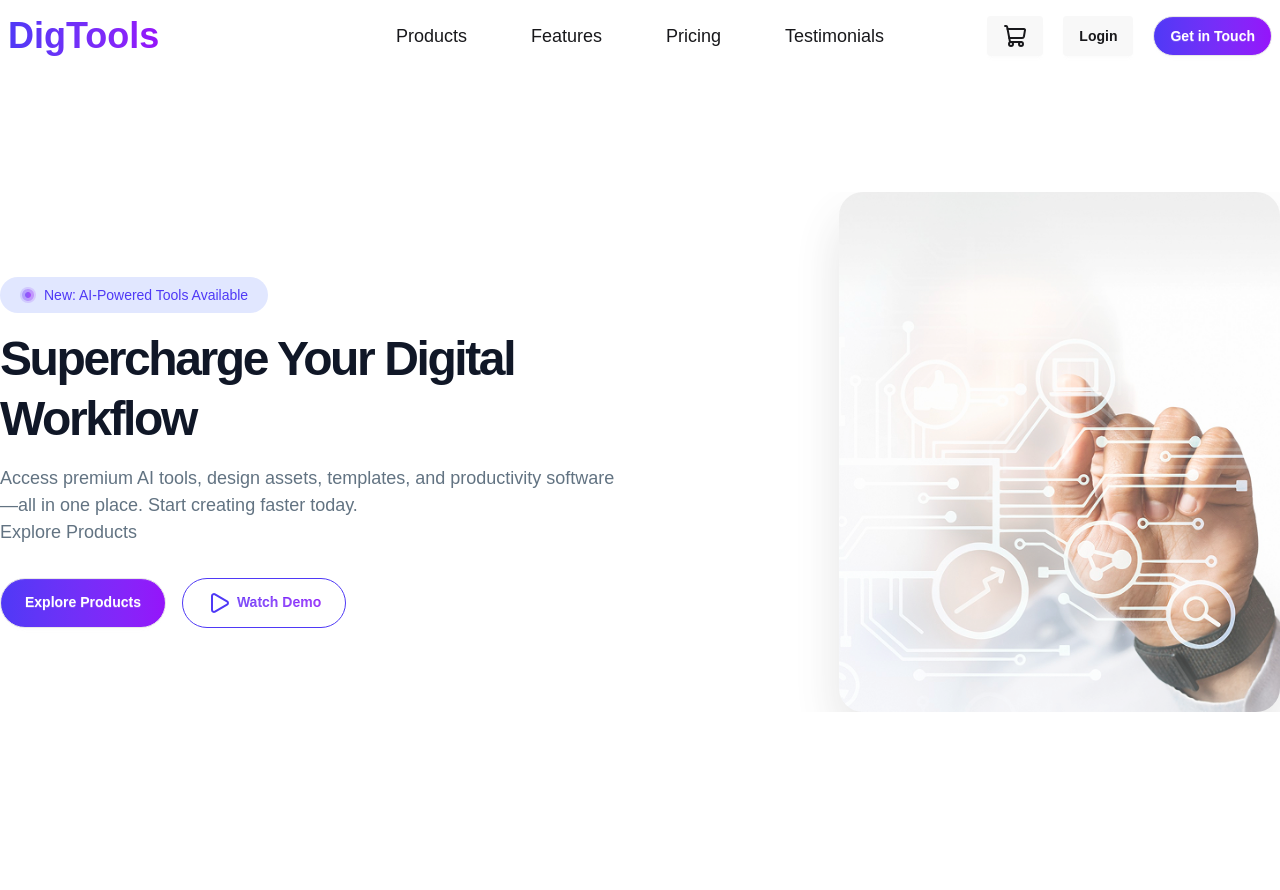
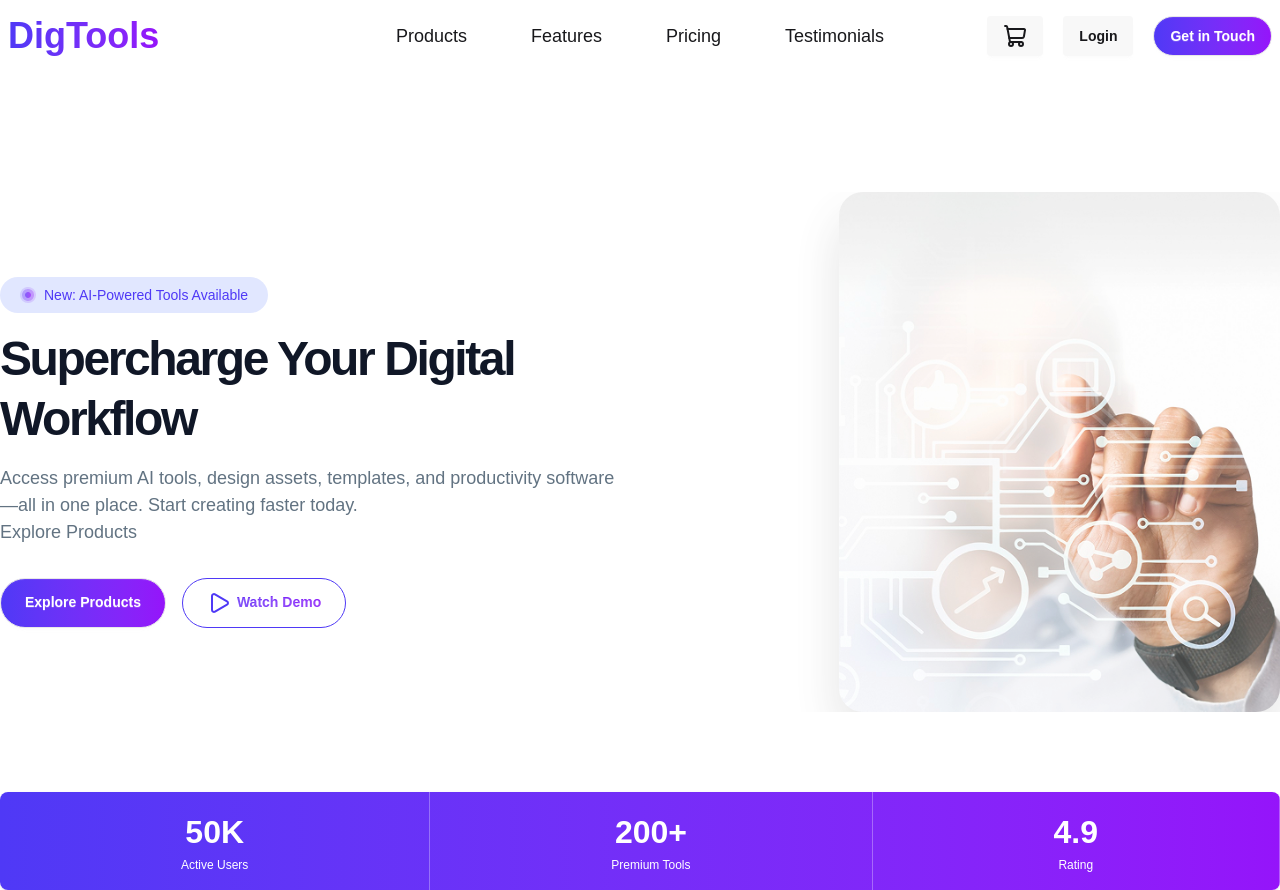
Before and after one commit to 0MarufHasan0/digtools-platform-a, a React (Vite) app: page / in a window 1280 px wide. Before the commit the page ends 800 px from the top, so only its background shows below. Built offline with nearby package versions, Linux system fonts and the light colour scheme.

Commit message:
stats component done

```diff
--- a/src/App.jsx
+++ b/src/App.jsx
@@ -3,6 +3,7 @@ import { Suspense } from 'react'
 import './App.css'
 import Banner from './Components/Banner'
 import Navbar from './Components/Navbar'
+import Stats from './Components/Stats'
 
 function App() {
 
@@ -10,9 +11,8 @@ function App() {
   return (
     <>
     <Navbar/>
-    <Suspense>
       <Banner/>
-    </Suspense>
+        <Stats/>
     </>
   )
 }
--- /dev/null
+++ b/src/Components/Stats.jsx
@@ -0,0 +1,32 @@
+import React from 'react';
+
+const Stats = () => {
+    return (
+        <div>
+<div class="stats stats-horizontal bg-linear-to-r from-[#4F39F6] to-[#9514FA]  text-white shadow w-full text-center mt-20">
+  <div class="stat border-r border-white/30 ">
+
+   <div>
+     <div class="stat-value">50K</div>
+    <div class="stat-title text-white">Active Users</div>
+   </div>
+
+  </div>
+
+
+  <div class="stat  border-r border-white/30">
+       <div class="stat-value">200+</div>
+    <div class="stat-title text-white">Premium Tools</div>
+  </div>
+
+  <div class="stat  border-r border-white/30">
+       <div class="stat-value">4.9</div>
+    <div class="stat-title text-white">Rating</div>
+  </div>
+</div>
+
+        </div>
+    );
+};
+
+export default Stats;
```
